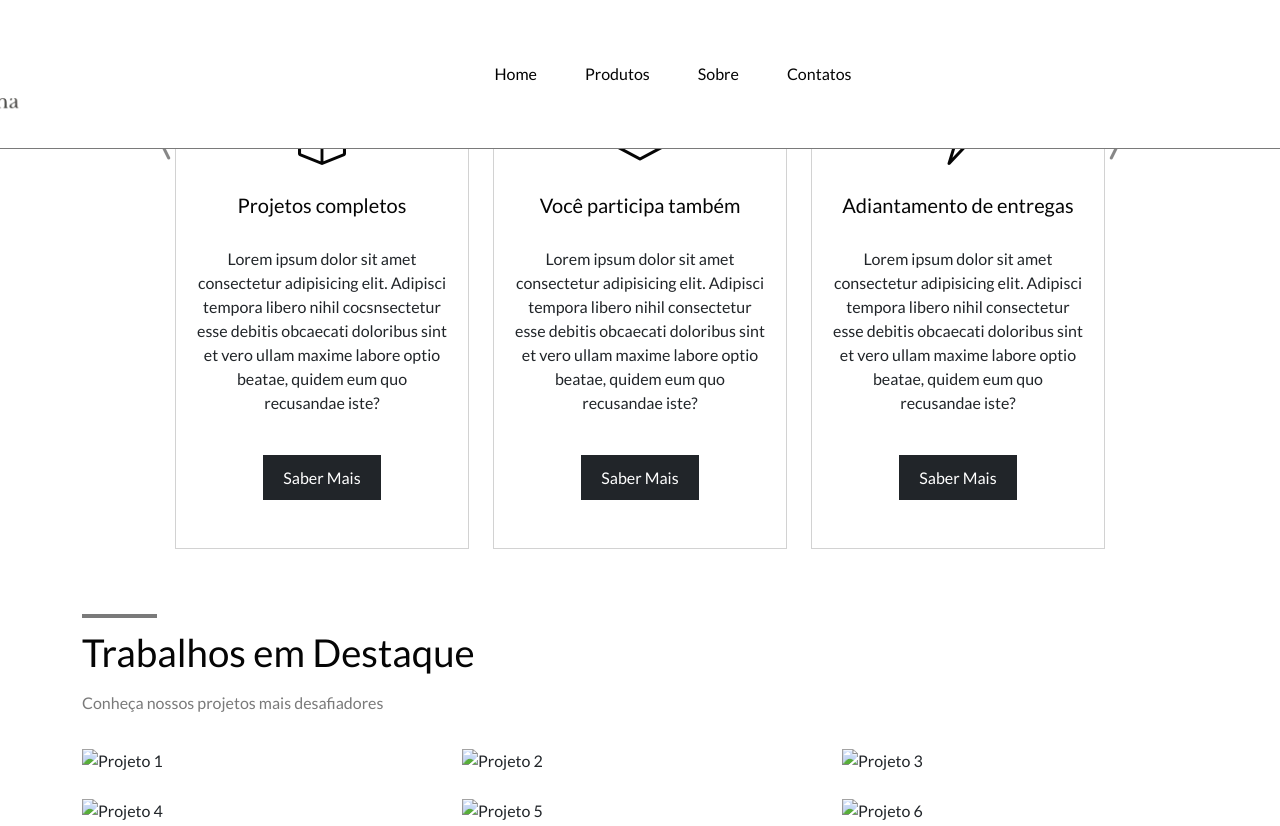
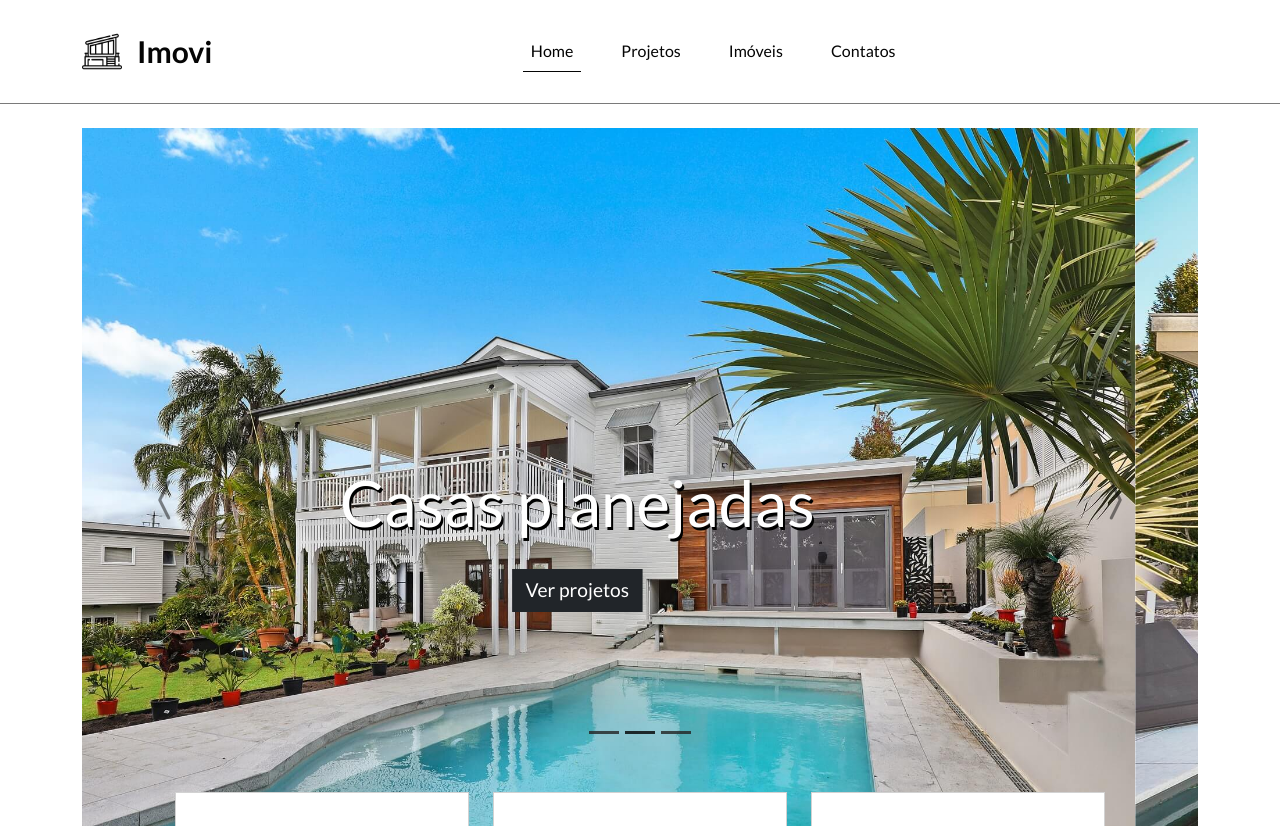
Before and after one commit to itsBINHO/iMovi-Project, a website: page index.html in a window 1280 px wide. Shown: the top 826 px of the page. Drawn offline with nearby package versions, Linux system fonts and the light colour scheme.

Commit message:
Revert "Create footer"
This reverts commit 6b472e3e8ac4adb2d0c355de5dc2efbcdf564eac.

```diff
--- a/index.html
+++ b/index.html
@@ -3,7 +3,8 @@
   <head>
     <meta charset="UTF-8" />
     <meta name="viewport" content="width=device-width, initial-scale=1.0" />
-    <title>Flavia Rocha Atelie</title>
+    <title>iMovi</title>
+    <link rel="shortcut icon" href="./src/favicon.ico" type="image/x-icon" />
     <!--CSS Bootstrap-->
     <link
       href="https://cdn.jsdelivr.net/npm/bootstrap@5.3.2/dist/css/bootstrap.min.css"
@@ -37,7 +38,8 @@
     <nav class="navbar navbar-expand-lg fixed-top bg-primary-color" id="navbar">
       <div class="container py-3">
         <a href="#" class="navbar-brand primary-color">
-          <img src="./src/flavia rocha.png" alt="Logo" />
+          <img src="./src/imovi-icon.png" alt="iMovi" />
+          <span>Imovi</span>
         </a>
         <button
           class="navbar-toggler"
@@ -62,12 +64,12 @@
             </li>
             <li class="nav-item">
               <a href="#featured-container" class="nav-link primary-color"
-                >Produtos</a
+                >Projetos</a
               >
             </li>
             <li class="nav-item">
               <a href="#info-container" class="nav-link primary-color"
-                >Sobre</a
+                >Imóveis</a
               >
             </li>
             <li class="nav-item">
@@ -154,7 +156,7 @@
                 <h5 class="card-title primary-color">Projetos completos</h5>
                 <p class="card-text secondary-color">
                   Lorem ipsum dolor sit amet consectetur adipisicing elit.
-                  Adipisci tempora libero nihil cocsnsectetur esse debitis
+                  Adipisci tempora libero nihil consectetur esse debitis
                   obcaecati doloribus sint et vero ullam maxime labore optio
                   beatae, quidem eum quo recusandae iste?
                 </p>
@@ -345,8 +347,8 @@
               </div>
               <div class="col-12 col-md-4" id="contact-container">
                 <h4>Formas de contato</h4>
-                <p class="secundary-color">(77) 99124-8717</p>
-                <p class="secundary-color">flaviaerobsons@hotmail.com</p>
+                <p class="secundary-color">(69) 7070-7070</p>
+                <p class="secundary-color">contato@imovi.com</p>
               </div>
               <div class="col-12 col-md-4" id="links-container">
                 <div class="row">
@@ -375,7 +377,7 @@
           <div class="col-12" id="footer-bottom">
             <div class="row justify-content-between">
               <div class="col-12 col-md-3">
-                <p class="secundary-color">Flavia Rocha Atelie &copy; 2021</p>
+                <p class="secundary-color">iMovi &copy; 2021</p>
               </div>
               <div class="col-12 col-md-3">
                 <p class="secundary-color">
--- a/style/style.css
+++ b/style/style.css
@@ -33,16 +33,22 @@
     color: #7a7a7a;
 }
 
+#navbar .active {
+    border-bottom: 1px solid #050505;
+}
+
 .navbar-brand{
     display: flex;
-    flex-wrap: nowrap;
 }
 
 .navbar-brand img {
-    width: 350px;
-    margin-top: -140px;
-    margin-left: -300px;
-    margin-bottom: -120px;
+    width: 40px;
+}
+
+.navbar-brand span {
+    font-weight: 700;
+    font-size: 1.5em;
+    margin-left: 0.5em;
 }
 
 #navbar-items .navbar-nav {
```
Also changed, not shown: src/banner-1.jpg (added), src/banner-2.jpg (added), src/banner-3.jpg (added), src/favicon.ico (added), src/flavia rocha.png (deleted), src/imovi-icon.png (added), src/infobanner.jpg (added), src/preview-iMovi.png (added), src/project-1.jpg (added), src/project-2.jpg (added), src/project-3.jpg (added), src/project-4.jpg (added), src/project-5.jpg (added), src/project-6.jpg (added).
